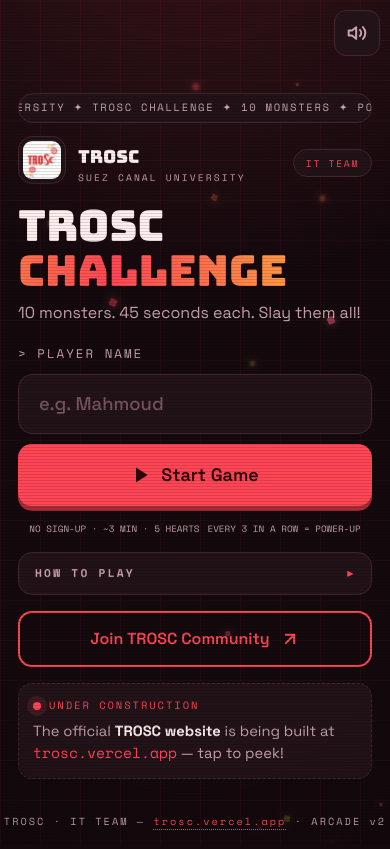
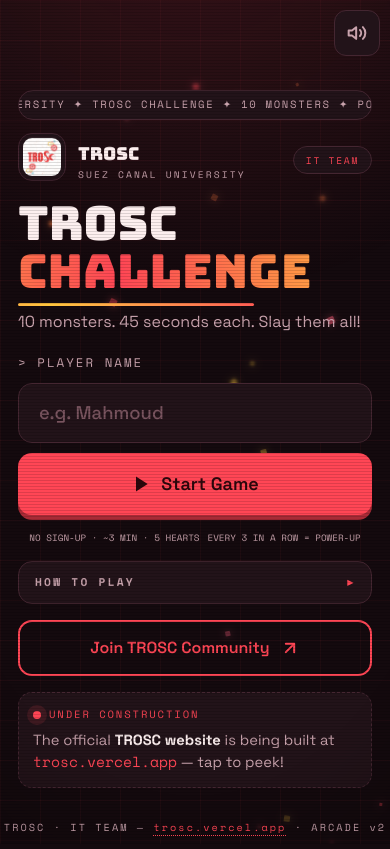
Before and after one commit to Basem3sam/trosc-it-challenge, a Next.js app: page / in a window 390 px wide. Built offline with nearby package versions, Linux system fonts and the light colour scheme.

Commit message:
style: refine animations and layout in WelcomeScreen and BattleScreen; enhance badge display in ResultScreen

```diff
--- a/app/globals.css
+++ b/app/globals.css
@@ -1,7 +1,7 @@
 @import 'tailwindcss';
 
 /* ==========================================================================
-   Design tokens — Tailwind v4 theme (generates bg-blood, text-gold, etc.)
+   Design tokens — Tailwind v4 theme
    ========================================================================== */
 @theme {
   --color-night: #140a0e;
@@ -25,9 +25,8 @@
   --animate-bob: bob 2.4s ease-in-out infinite;
   --animate-furious: furious 0.25s linear infinite;
   --animate-stamp: stamp 0.35s ease;
-  --animate-card-in: cardIn 0.3s ease both;
-  --animate-screen-in: screenIn 0.4s ease both;
-  /* scale+fade entrance — never extends the page, so nothing can peek */
+  --animate-card-in: cardIn 0.35s ease both;
+  --animate-screen-in: screenIn 0.45s cubic-bezier(0.22, 1, 0.36, 1) both;
   --animate-screen-in-soft: screenInSoft 0.35s ease both;
   --animate-blink: blink 1.1s steps(2, start) infinite;
   --animate-marquee: marquee 22s linear infinite;
@@ -41,7 +40,7 @@
   --animate-shake: shake 0.4s ease;
   --animate-hit: hitflash 0.3s ease;
   --animate-lunge: lunge 0.5s ease;
-  --animate-die: die 0.5s ease forwards;
+  --animate-die: die 0.6s ease forwards;
   --animate-heart-break: heartBreak 0.55s ease both;
   --animate-rise: rise 0.9s ease-out forwards;
   --animate-burst: burst 0.6s ease-out forwards;
@@ -52,13 +51,13 @@
   --animate-intro: introIn 0.9s cubic-bezier(0.2, 1.4, 0.4, 1) both;
   --animate-flash: flashOut 0.22s ease-out both;
   --animate-frost: frostPulse 1.6s ease-in-out infinite;
-  /* glows hug the icon's shape (drop-shadow) — never a box around text */
   --animate-icon-glow: iconGlow 1.5s ease-in-out infinite;
-  /* available power-ups breathe via border/bg color — no floating box glow */
   --animate-usable: usablePulse 1.4s ease-in-out infinite;
-  /* entrance polish */
-  --animate-opt-in: optIn 0.35s ease both;
+  --animate-opt-in: optIn 0.4s cubic-bezier(0.22, 1, 0.36, 1) both;
   --animate-dot-pop: dotPop 0.4s cubic-bezier(0.2, 1.4, 0.4, 1) both;
+  --animate-title-in: titleIn 0.7s cubic-bezier(0.22, 1, 0.36, 1) both;
+  --animate-rise-in: riseIn 0.5s ease both;
+  --animate-fall-out: fallOut 0.6s ease forwards;
 }
 
 /* Keyframes */
@@ -97,7 +96,7 @@
 @keyframes cardIn {
   from {
     opacity: 0;
-    transform: translateY(10px);
+    transform: perspective(600px) rotateX(6deg) translateY(14px);
   }
   to {
     opacity: 1;
@@ -107,7 +106,7 @@
 @keyframes screenIn {
   from {
     opacity: 0;
-    transform: translateY(14px);
+    transform: translateY(24px) scale(0.985);
   }
   to {
     opacity: 1;
@@ -217,8 +216,21 @@
   }
 }
 @keyframes die {
-  to {
-    transform: translateY(26px) rotate(80deg);
+  0% {
+    transform: none;
+    opacity: 1;
+    filter: brightness(2.5);
+  }
+  25% {
+    transform: translate(-4px, 2px) rotate(-6deg);
+    filter: brightness(2.2);
+  }
+  50% {
+    transform: translate(4px, 8px) rotate(6deg);
+    filter: brightness(1);
+  }
+  100% {
+    transform: translateY(30px) rotate(84deg) scale(0.92);
     opacity: 0;
   }
 }
@@ -379,6 +391,37 @@
     background-position: -200% 0;
   }
 }
+@keyframes titleIn {
+  0% {
+    opacity: 0;
+    transform: translateY(26px) scale(0.94);
+    filter: blur(6px);
+  }
+  60% {
+    filter: blur(0);
+  }
+  100% {
+    opacity: 1;
+    transform: none;
+    filter: none;
+  }
+}
+@keyframes riseIn {
+  from {
+    opacity: 0;
+    transform: translateY(18px);
+  }
+  to {
+    opacity: 1;
+    transform: none;
+  }
+}
+@keyframes fallOut {
+  to {
+    transform: translateY(24px) rotate(6deg);
+    opacity: 0;
+  }
+}
 
 /* ==========================================================================
    Base
@@ -386,9 +429,6 @@
 html {
   -webkit-text-size-adjust: 100%;
 }
-
-/* never allow horizontal overflow from animations or long content —
-   `clip` (not `hidden`) also removes programmatic sideways scrolling */
 html,
 body {
   overflow-x: clip;
@@ -403,7 +443,7 @@
   -webkit-tap-highlight-color: transparent;
 }
 
-/* slim, dark scrollbar on desktop — part of the theme instead of a grey bar */
+/* slim themed scrollbar for the desktop page */
 @media (pointer: fine) {
   ::-webkit-scrollbar {
     width: 10px;
@@ -425,7 +465,6 @@
   background: var(--color-blood);
   color: var(--color-bloodink);
 }
-
 :focus-visible {
   outline: 3px solid var(--color-blood);
   outline-offset: 3px;
@@ -453,7 +492,6 @@
   );
 }
 
-/* striped XP-style fills */
 .stripes {
   background-image: repeating-linear-gradient(
     90deg,
@@ -462,7 +500,6 @@
   );
 }
 
-/* HP-bar shine sweep — add .shimmer to any fill */
 .shimmer {
   position: relative;
 }
@@ -482,7 +519,6 @@
   pointer-events: none;
 }
 
-/* sticky next-button fade (desktop: no fade) */
 .dock-fade {
   background: linear-gradient(to top, var(--color-night) 68%, transparent);
 }
@@ -492,7 +528,6 @@
   }
 }
 
-/* animated gradient title */
 .text-gradient {
   background: linear-gradient(90deg, #ff4655, #ffc53d, #ff4655);
   background-size: 200% auto;
@@ -503,7 +538,30 @@
 }
 
 /* --------------------------------------------------------------------------
-   Rising fire embers — square sparks, drift + tumble, smooth fade in/out.
+   Battle scroller — thin retro scrollbar on the INNER question scroller
+   -------------------------------------------------------------------------- */
+.battle-scroll {
+  overscroll-behavior: contain;
+  -webkit-overflow-scrolling: touch;
+  scrollbar-width: thin;
+  scrollbar-color: var(--color-edge) transparent;
+}
+.battle-scroll::-webkit-scrollbar {
+  width: 6px;
+}
+.battle-scroll::-webkit-scrollbar-track {
+  background: transparent;
+}
+.battle-scroll::-webkit-scrollbar-thumb {
+  background: var(--color-edge);
+  border-radius: 999px;
+}
+.battle-scroll::-webkit-scrollbar-thumb:hover {
+  background: #5a3441;
+}
+
+/* --------------------------------------------------------------------------
+   Rising fire embers
    -------------------------------------------------------------------------- */
 .particle {
   position: absolute;
@@ -539,7 +597,6 @@
   }
 }
 
-/* CRT arcade overlay — scanlines + soft vignette */
 .crt-layer {
   position: fixed;
   inset: 0;
@@ -558,11 +615,7 @@
     );
 }
 
-/* --------------------------------------------------------------------------
-   Monster battle stage — spotlight behind + ground shadow below.
-   The ARENA clips these (overflow-hidden set in JSX), so the glow can never
-   spill outside the rounded container.
-   -------------------------------------------------------------------------- */
+/* Monster battle stage — clipped by the arena card in JSX */
 .monster {
   position: relative;
 }
@@ -600,7 +653,6 @@
   pointer-events: none;
 }
 
-/* Monster sprite states — order matters: later rules win */
 .monster svg {
   animation: bob 2.4s ease-in-out infinite;
 }
@@ -621,18 +673,10 @@
   animation: lunge 0.5s ease;
 }
 .monster.dead svg {
-  animation: die 0.5s ease forwards;
+  animation: die 0.6s ease forwards;
 }
 .monster.boss svg {
   filter: drop-shadow(0 0 14px rgba(255, 70, 85, 0.55));
-}
-
-/* retro collapsible — hide the default triangle */
-summary::-webkit-details-marker {
-  display: none;
-}
-summary {
-  list-style: none;
 }
 
 @media (prefers-reduced-motion: reduce) {
--- a/components/WelcomeScreen.jsx
+++ b/components/WelcomeScreen.jsx
@@ -13,6 +13,9 @@
 } from '@/lib/game';
 
 const TICKER = `TROSC ✦ SUEZ CANAL UNIVERSITY ✦ TROSC CHALLENGE ✦ ${TOTAL} MONSTERS ✦ POWER-UPS ✦ BEAT YOUR BEST ✦\u00A0`;
+
+/* stagger helper */
+const rise = (i) => ({ animationDelay: `${i * 70}ms` });
 
 export default function WelcomeScreen({ best, onStart }) {
   const [name, setName] = useState('');
@@ -49,7 +52,10 @@
       </div>
 
       {/* brand */}
-      <header className="mb-4 flex items-center gap-3">
+      <header
+        className="mb-4 flex items-center gap-3 animate-rise-in"
+        style={rise(0)}
+      >
         {logoOk ? (
           <img
             src="/logo.png"
@@ -76,9 +82,11 @@
         </span>
       </header>
 
+      {/* title — blur-rises in, gradient word + scan underline */}
+      <div className="relative mb-1 animate-title-in" style={rise(1)}>
         <h1
           id="welcome-title"
-        className="mb-2 font-display text-[clamp(2.2rem,11vw,3.6rem)] leading-[1.05]"
+          className="font-display text-[clamp(2.6rem,12vw,4.2rem)] leading-[1.02]"
         >
           TROSC
           <br />
@@ -88,11 +96,25 @@
             aria-hidden="true"
           />
         </h1>
-      <p className="mb-5 text-[clamp(1rem,4vw,1.2rem)] text-dust">
+        <span
+          aria-hidden="true"
+          className="mt-2 block h-[3px] w-2/3 rounded-full bg-gradient-to-r from-blood via-gold to-blood bg-[length:200%_100%] [animation:shimmerSweep_2.4s_linear_infinite]"
+        />
+      </div>
+      <p
+        className="mb-5 text-[clamp(1rem,4vw,1.2rem)] text-dust animate-rise-in"
+        style={rise(2)}
+      >
         {TOTAL} monsters. {QUESTION_TIME} seconds each. Slay them all!
       </p>
 
-      <form onSubmit={submit} noValidate className="grid gap-2.5">
+      {/* form */}
+      <form
+        onSubmit={submit}
+        noValidate
+        className="grid gap-2.5 animate-rise-in"
+        style={rise(3)}
+      >
         <label
           htmlFor="name-input"
           className="block font-mono text-[0.78rem] tracking-[0.16em] text-dust"
@@ -129,8 +151,11 @@
         </button>
       </form>
 
-      {/* meta — left/right one-line row, wraps centered under 330px */}
-      <p className="mt-4 flex flex-wrap items-baseline justify-center gap-x-2 gap-y-0.5 text-center font-mono text-[0.58rem] text-dust sm:flex-nowrap sm:justify-between sm:text-[clamp(0.5rem,2.5vw,0.72rem)]">
+      {/* meta — left/right one-line row, wraps centered on tiny screens */}
+      <p
+        className="mt-4 flex flex-wrap items-baseline justify-center gap-x-2 gap-y-0.5 text-center font-mono text-[0.58rem] text-dust animate-rise-in sm:flex-nowrap sm:justify-between sm:text-[clamp(0.5rem,2.5vw,0.72rem)]"
+        style={rise(4)}
+      >
         <span className="whitespace-nowrap">
           NO SIGN-UP · ~3 MIN · {HEARTS_MAX} HEARTS
         </span>
@@ -140,13 +165,19 @@
       </p>
 
       {best !== null && (
-        <p className="mx-auto mt-3 flex w-fit items-center gap-2 rounded-full border border-gold/35 bg-gold/10 px-3.5 py-2 font-mono text-[0.72rem] tracking-[0.14em] text-gold">
+        <p
+          className="mx-auto mt-3 flex w-fit items-center gap-2 rounded-full border border-gold/35 bg-gold/10 px-3.5 py-2 font-mono text-[0.72rem] tracking-[0.14em] text-gold animate-rise-in"
+          style={rise(5)}
+        >
           <Icon name="trophy" className="h-4 w-4" /> YOUR BEST: {best}/{TOTAL}
         </p>
       )}
 
-      {/* how to play — collapsible so the screen stays clean */}
-      <details className="mt-4 rounded-[14px] border border-edge bg-panel">
+      {/* how to play — collapsible */}
+      <details
+        className="mt-4 rounded-[14px] border border-edge bg-panel animate-rise-in"
+        style={rise(6)}
+      >
         <summary className="flex cursor-pointer select-none list-none items-center justify-between px-4 py-3 font-mono text-[0.7rem] font-bold tracking-[0.2em] text-dust transition-colors hover:text-cream">
           HOW TO PLAY
           <span
@@ -214,6 +245,7 @@
         </div>
       </details>
 
+      <div className="animate-rise-in" style={rise(7)}>
         <a
           href={JOIN_FORM_URL}
           target="_blank"
@@ -231,16 +263,17 @@
           className="mt-4 flex flex-col gap-1.5 rounded-[14px] border border-dashed border-edge bg-panel p-3.5 no-underline transition hover:-translate-y-0.5 hover:border-blood"
         >
           <span className="inline-flex w-fit items-center gap-2 font-mono text-[0.66rem] tracking-[0.18em] text-blood">
-          <span className="h-2 w-2 animate-live rounded-full bg-blood" /> UNDER
-          CONSTRUCTION
+            <span className="h-2 w-2 animate-live rounded-full bg-blood" />{' '}
+            UNDER CONSTRUCTION
           </span>
           <p className="text-[0.92rem] text-dust">
-          The official <strong className="text-cream">TROSC website</strong> is
-          being built at{' '}
+            The official <strong className="text-cream">TROSC website</strong>{' '}
+            is being built at{' '}
             <span className="font-mono text-blood">trosc.vercel.app</span> — tap
             to peek!
           </p>
         </a>
+      </div>
     </section>
   );
 }
```
Also changed, not shown: components/BattleScreen.jsx (+16 -14 lines), components/ResultScreen.jsx (+39 -34 lines). Lines whose indentation alone changed are shown as unchanged.
